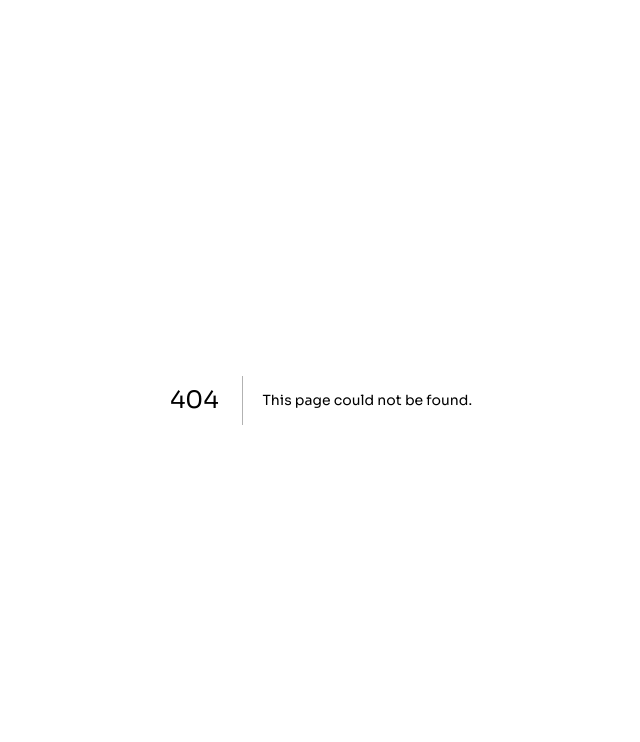
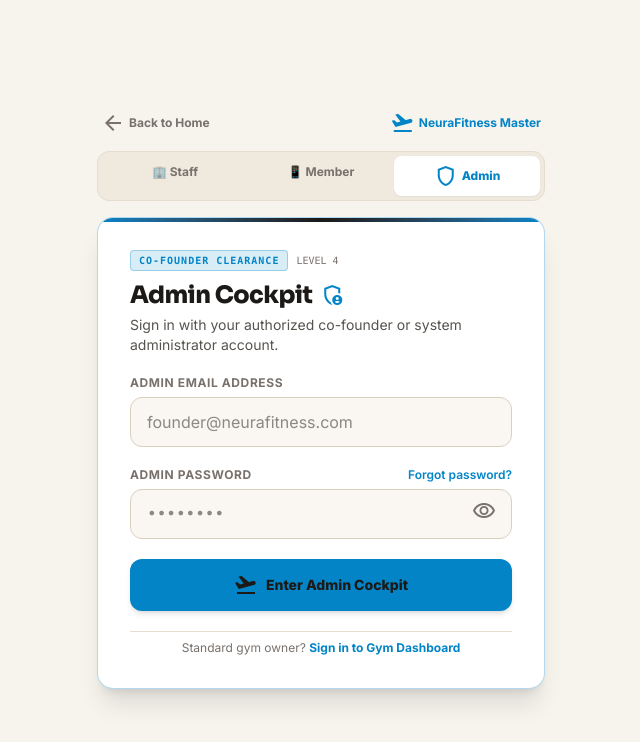
Before and after one commit to adee-kaushik/NeuraForge-GYM, a Next.js app: page /admin/login in a window 1280 px wide. Before the commit this address had no page. Shown: the top 742 px of the page, without its empty margins (319-959 px from the left). Built offline with nearby package versions, Linux system fonts and the light colour scheme.

Commit message:
Add dedicated Admin Login page at /admin/login and 3-way role switcher across all login views

```diff
--- /dev/null
+++ b/src/app/admin/login/page.tsx
@@ -0,0 +1,174 @@
+'use client';
+
+import Link from 'next/link';
+import { useEffect, useState, useActionState } from 'react';
+import { loginAdmin, type LoginState } from '@/app/login/actions';
+
+const initialState: LoginState = {};
+
+const labelClass = 'block text-xs font-bold uppercase tracking-wider text-outline mb-1.5';
+const inputClass =
+  'w-full bg-surface-container-low border border-surface-container-highest focus:border-secondary focus:bg-surface-container-lowest rounded-xl px-4 py-3 text-base text-on-surface focus:outline-none transition-all';
+
+export default function AdminLoginPage() {
+  const [state, formAction, pending] = useActionState(loginAdmin, initialState);
+  const [showPassword, setShowPassword] = useState(false);
+
+  useEffect(() => {
+    if (state.success) {
+      window.location.href = '/admin';
+    }
+  }, [state.success]);
+
+  const isBusy = pending || Boolean(state.success);
+
+  return (
+    <main className="min-h-screen bg-background text-on-surface flex flex-col justify-center px-4 py-8 sm:py-12">
+      <div className="w-full max-w-md mx-auto space-y-4">
+        {/* Top return nav */}
+        <div className="flex items-center justify-between px-1">
+          <Link
+            href="/"
+            className="inline-flex items-center gap-1 text-xs font-bold text-outline hover:text-on-surface transition-colors"
+          >
+            <span className="material-symbols-outlined text-base">arrow_back</span>
+            Back to Home
+          </Link>
+          <span className="text-xs font-bold text-secondary flex items-center gap-1">
+            <span className="material-symbols-outlined text-sm">flight_takeoff</span>
+            NeuraFitness Master
+          </span>
+        </div>
+
+        {/* 3-Way Role Switcher Tabs */}
+        <div className="grid grid-cols-3 p-1 rounded-xl bg-surface-container border border-surface-container-high text-xs font-bold">
+          <Link
+            href="/login"
+            className="py-2 text-center rounded-lg text-outline hover:text-on-surface transition-colors"
+          >
+            🏢 Staff
+          </Link>
+          <Link
+            href="/member/login"
+            className="py-2 text-center rounded-lg text-outline hover:text-on-surface transition-colors"
+          >
+            📱 Member
+          </Link>
+          <div className="py-2 text-center rounded-lg bg-surface-container-lowest text-secondary shadow-xs font-extrabold flex items-center justify-center gap-1">
+            <span className="material-symbols-outlined text-xs">shield</span>
+            Admin
+          </div>
+        </div>
+
+        {/* Admin Login Card */}
+        <form
+          action={formAction}
+          className="bg-surface-container-lowest border border-secondary/30 rounded-2xl p-6 sm:p-8 space-y-5 shadow-xl relative overflow-hidden"
+        >
+          {/* Top highlight glow */}
+          <div className="absolute top-0 left-0 right-0 h-1 bg-gradient-to-r from-secondary via-primary to-secondary" />
+
+          <div>
+            <div className="flex items-center gap-2 mb-2">
+              <span className="px-2 py-0.5 rounded text-[10px] font-bold bg-secondary/15 text-secondary border border-secondary/30 uppercase tracking-widest font-mono">
+                CO-FOUNDER CLEARANCE
+              </span>
+              <span className="text-[10px] text-outline font-mono">LEVEL 4</span>
+            </div>
+            <h1 className="font-sora text-2xl font-black tracking-tight text-on-surface flex items-center gap-2">
+              <span>Admin Cockpit</span>
+              <span className="material-symbols-outlined text-secondary text-2xl">admin_panel_settings</span>
+            </h1>
+            <p className="text-xs sm:text-sm text-on-surface-variant mt-1">
+              Sign in with your authorized co-founder or system administrator account.
+            </p>
+          </div>
+
+          <div>
+            <label className={labelClass} htmlFor="email">
+              Admin Email Address
+            </label>
+            <input
+              id="email"
+              name="email"
+              type="email"
+              required
+              autoComplete="email"
+              placeholder="founder@neurafitness.com"
+              className={inputClass}
+            />
+          </div>
+
+          <div>
+            <div className="flex items-center justify-between mb-1.5">
+              <label className="block text-xs font-bold uppercase tracking-wider text-outline" htmlFor="password">
+                Admin Password
+              </label>
+              <Link
+                href="/login/forgot-password"
+                className="text-xs text-secondary font-semibold hover:underline"
+              >
+                Forgot password?
+              </Link>
+            </div>
+            <div className="relative">
+              <input
+                id="password"
+                name="password"
+                type={showPassword ? 'text' : 'password'}
+                required
+                autoComplete="current-password"
+                placeholder="••••••••"
+                className={`${inputClass} pr-12 font-mono`}
+              />
+              <button
+                type="button"
+                onClick={() => setShowPassword(!showPassword)}
+                className="absolute right-3 top-1/2 -translate-y-1/2 text-outline hover:text-on-surface focus:outline-none p-1 transition-colors cursor-pointer"
+                aria-label={showPassword ? 'Hide password' : 'Show password'}
+              >
+                <span className="material-symbols-outlined text-xl select-none leading-none">
+                  {showPassword ? 'visibility_off' : 'visibility'}
+                </span>
+              </button>
+            </div>
+          </div>
+
+          {state.error && (
+            <div className="p-3.5 rounded-xl bg-error/15 border border-error/30 flex items-center gap-2 text-xs font-semibold text-error animate-in zoom-in-95">
+              <span className="material-symbols-outlined text-base shrink-0">error</span>
+              <span>{state.error}</span>
+            </div>
+          )}
+
+          <button
+            type="submit"
+            disabled={isBusy}
+            className="w-full bg-secondary text-on-secondary font-extrabold text-sm py-3.5 rounded-xl hover:opacity-90 active:scale-95 transition-all shadow-md flex items-center justify-center gap-2 cursor-pointer disabled:opacity-50"
+          >
+            {isBusy ? (
+              <>
+                <span className="material-symbols-outlined text-lg animate-spin">refresh</span>
+                <span>Authenticating Superadmin...</span>
+              </>
+            ) : (
+              <>
+                <span className="material-symbols-outlined text-lg">flight_takeoff</span>
+                <span>Enter Admin Cockpit</span>
+              </>
+            )}
+          </button>
+
+          <div className="pt-2 text-center border-t border-surface-container-high">
+            <p className="text-xs text-outline">
+              Standard gym owner?{' '}
+              <Link href="/login" className="text-secondary font-bold hover:underline">
+                Sign in to Gym Dashboard
+              </Link>
+            </p>
+          </div>
+        </form>
+      </div>
+    </main>
+  );
+}
--- a/src/app/login/actions.ts
+++ b/src/app/login/actions.ts
@@ -26,6 +26,37 @@ export async function loginOwner(_prev: LoginState, formData: FormData): Promise
   return { success: true };
 }
 
+export async function loginAdmin(_prev: LoginState, formData: FormData): Promise<LoginState> {
+  const email = String(formData.get('email') ?? '').trim().toLowerCase();
+  const password = String(formData.get('password') ?? '');
+
+  if (!email || !password) return { error: 'Enter your admin email and password.' };
+
+  const supabase = await createClient();
+  const { data, error } = await supabase.auth.signInWithPassword({ email, password });
+  if (error || !data.user) return { error: 'Wrong admin email or password.' };
+
+  const adminEmails = (
+    process.env.ADMIN_EMAILS ||
+    'admin@neurafitness.com,founder@neurafitness.com,aditya@neurafitness.com,adityaamishra6002@gmail.com'
+  )
+    .split(',')
+    .map((e) => e.trim().toLowerCase());
+
+  const isAdmin =
+    data.user?.app_metadata?.neurafitness_admin === true ||
+    data.user?.app_metadata?.neuraforge_admin === true ||
+    data.user?.user_metadata?.is_admin === true ||
+    (data.user.email && adminEmails.includes(data.user.email.toLowerCase()));
+
+  if (!isAdmin) {
+    await supabase.auth.signOut();
+    return { error: 'Access denied: This account does not have superadmin clearance.' };
+  }
+
+  return { success: true };
+}
+
 export async function logout() {
   const supabase = await createClient();
   await supabase.auth.signOut();
--- a/src/app/login/page.tsx
+++ b/src/app/login/page.tsx
@@ -38,15 +38,22 @@ export default function LoginPage() {
         </div>
 
         {/* Role Switcher Tabs */}
-        <div className="grid grid-cols-2 p-1 rounded-xl bg-surface-container border border-surface-container-high text-xs font-bold">
+        <div className="grid grid-cols-3 p-1 rounded-xl bg-surface-container border border-surface-container-high text-xs font-bold">
           <div className="py-2 text-center rounded-lg bg-surface-container-lowest text-on-surface shadow-xs">
-            🏢 Staff & Owner
+            🏢 Staff
           </div>
           <Link
             href="/member/login"
             className="py-2 text-center rounded-lg text-outline hover:text-on-surface transition-colors"
           >
-            📱 Gym Member
+            📱 Member
+          </Link>
+          <Link
+            href="/admin/login"
+            className="py-2 text-center rounded-lg text-outline hover:text-secondary transition-colors flex items-center justify-center gap-1"
+          >
+            <span className="material-symbols-outlined text-xs">shield</span>
+            Admin
           </Link>
         </div>
 
--- a/src/app/member/login/page.tsx
+++ b/src/app/member/login/page.tsx
@@ -37,16 +37,23 @@ export default function MemberLoginPage() {
         </div>
 
         {/* Role Switcher Tabs */}
-        <div className="grid grid-cols-2 p-1 rounded-xl bg-surface-container border border-surface-container-high text-xs font-bold">
+        <div className="grid grid-cols-3 p-1 rounded-xl bg-surface-container border border-surface-container-high text-xs font-bold">
           <Link
             href="/login"
             className="py-2 text-center rounded-lg text-outline hover:text-on-surface transition-colors"
           >
-            🏢 Staff & Owner
+            🏢 Staff
           </Link>
-          <div className="py-2 text-center rounded-lg bg-surface-container-lowest text-on-surface shadow-xs">
-            📱 Gym Member
+          <div className="py-2 text-center rounded-lg bg-surface-container-lowest text-tertiary shadow-xs font-extrabold">
+            📱 Member
           </div>
+          <Link
+            href="/admin/login"
+            className="py-2 text-center rounded-lg text-outline hover:text-secondary transition-colors flex items-center justify-center gap-1"
+          >
+            <span className="material-symbols-outlined text-xs">shield</span>
+            Admin
+          </Link>
         </div>
 
         {/* Member Login Card (Passwordless: Gym Code + ID/Phone only) */}
--- a/src/components/Landing.tsx
+++ b/src/components/Landing.tsx
@@ -636,7 +636,7 @@ export default function Landing() {
             <span className="font-sora font-bold text-on-surface">NeuraFitness</span>
             <span>· All rights reserved © 2026</span>
           </div>
-          <div className="flex items-center gap-6 font-semibold">
+          <div className="flex items-center gap-4 sm:gap-6 font-semibold flex-wrap justify-center">
             <a href="#pricing" className="hover:text-on-surface">
               Pricing Plans
             </a>
@@ -645,6 +645,10 @@ export default function Landing() {
             </Link>
             <Link href="/login" className="hover:text-on-surface">
               Gym Staff Login
+            </Link>
+            <Link href="/admin/login" className="text-secondary hover:text-on-surface flex items-center gap-1">
+              <span className="material-symbols-outlined text-xs">shield</span>
+              Admin Login
             </Link>
           </div>
         </div>
```
